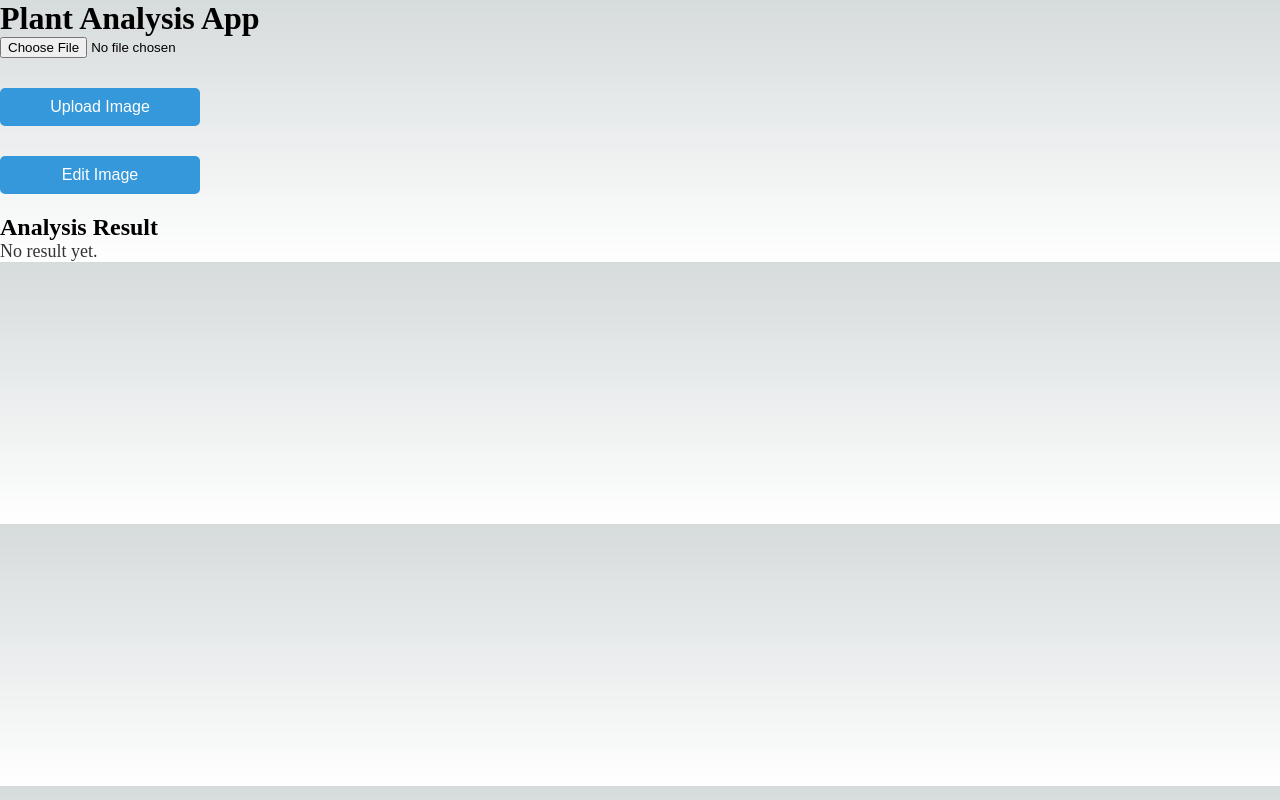
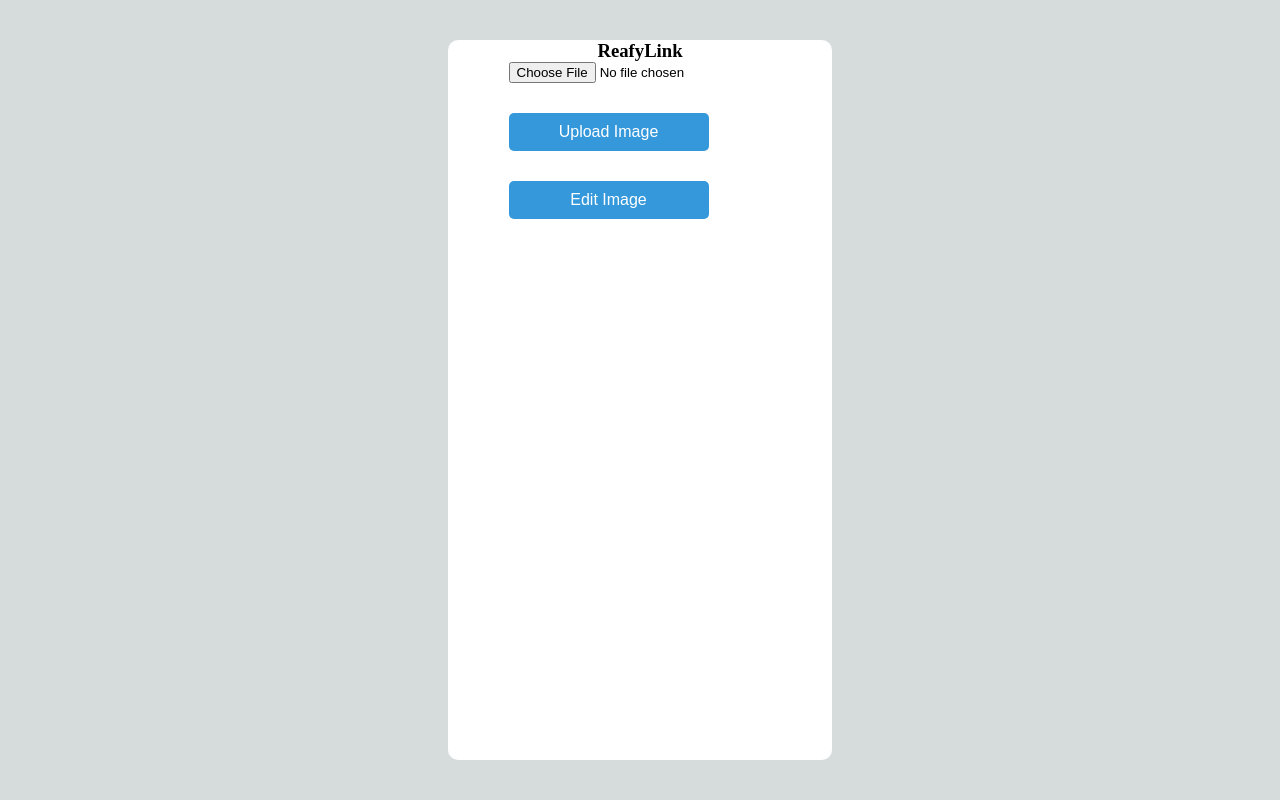
Before and after one commit to ruehan/LeafyLink, a Next.js app: page / in a window 1280 px wide. Built offline with nearby package versions, Linux system fonts and the light colour scheme.

Commit message:
:wastebasket: Delete Result Module in Index

```diff
--- a/src/pages/index.tsx
+++ b/src/pages/index.tsx
@@ -1,21 +1,20 @@
 import React, { useState } from 'react';
 import Upload from '../components/Upload';
-import Result from '../components/Result';
+import styles from '../styles/Index.module.css';
 
 
 const Home = () => {
   const [analysisResult, setAnalysisResult] = useState<string | null>(null);
 
   const handleUpload = (image: File) => {
-    console.log('Healthy!')
+    // 추후 알고리즘 결과 삽입
     setAnalysisResult('Healthy Plant');
   };
 
   return (
-    <div>
-      <h1>Plant Analysis App</h1>
+    <div className={styles.mainContainer}>
+      <h3>ReafyLink</h3>
       <Upload onUpload={handleUpload} />
-      <Result result={analysisResult} />
     </div>
   );
 };
```
